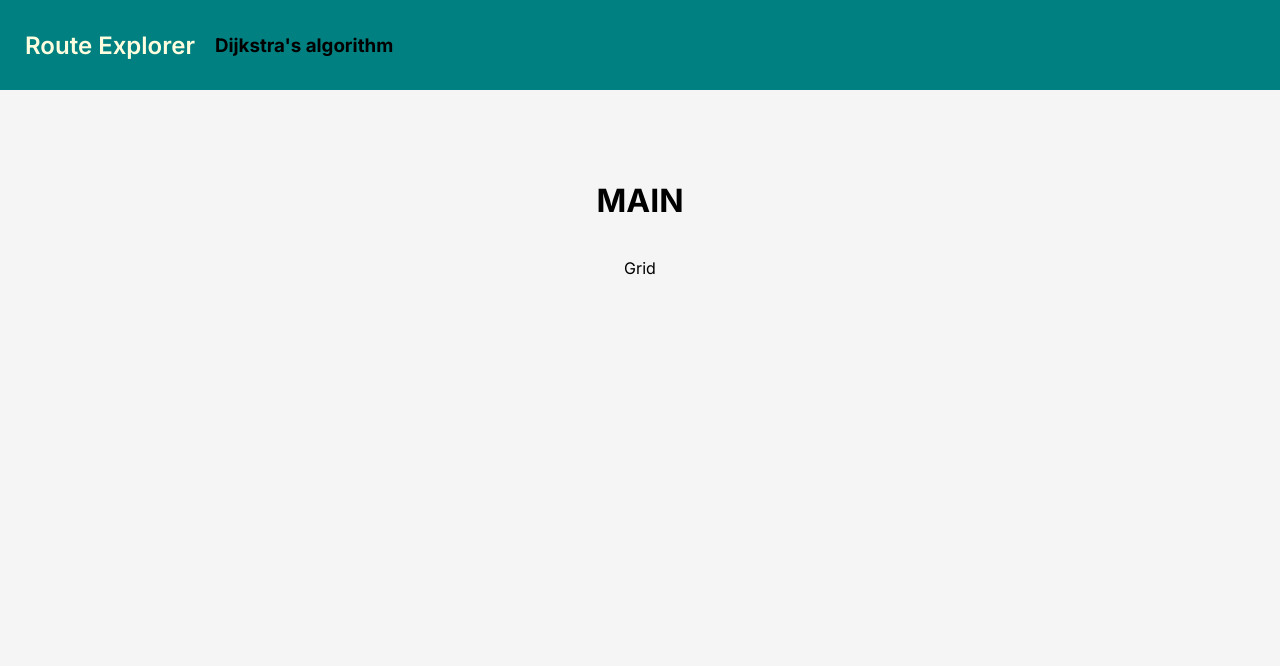
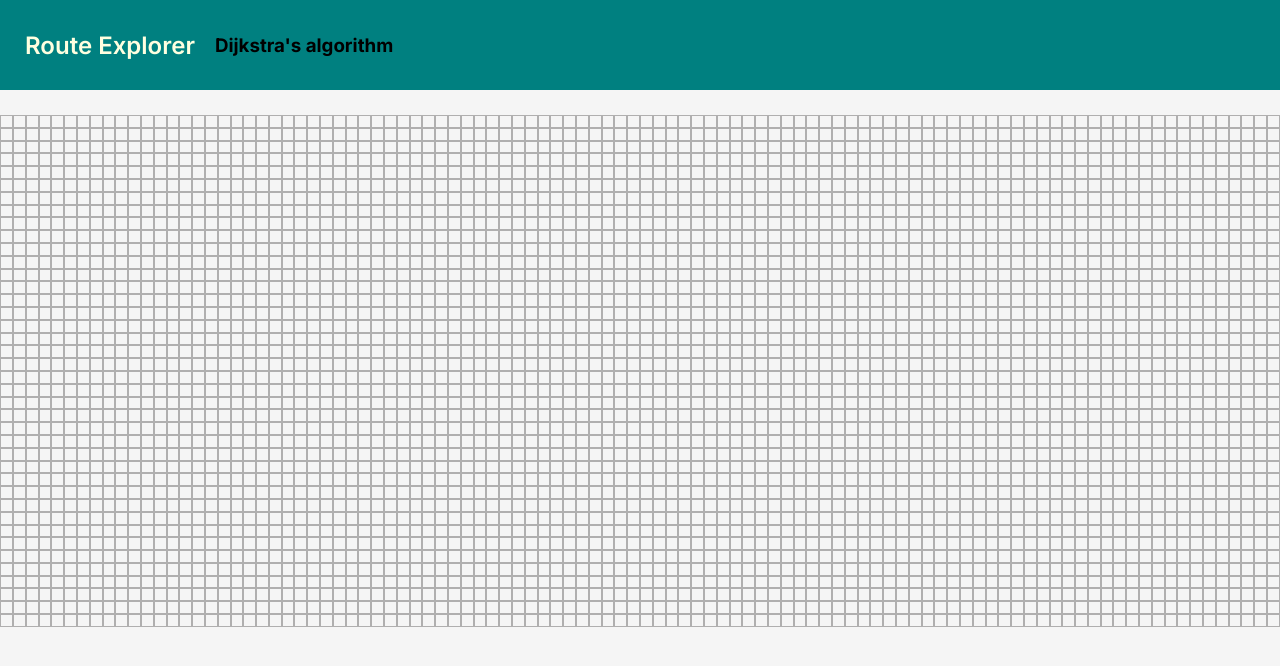
Before and after one commit to eswlo/RouteExplorer, a React (Vite) app: page / in a window 1280 px wide. Shown: the top 666 px of the page. Built offline with nearby package versions, Linux system fonts and the light colour scheme.

Commit message:
Render grid

```diff
--- a/src/components/Cell.jsx
+++ b/src/components/Cell.jsx
@@ -0,0 +1,8 @@
+import React from "react"
+
+export default function Cell(props) {
+    return (
+        <div className="cell">
+        </div>
+    )
+}
--- a/src/components/Grid.jsx
+++ b/src/components/Grid.jsx
@@ -1,10 +1,11 @@
 import React from "react"
 import { useState } from 'react'
 import { nanoid } from "nanoid"
+import Cell from "./Cell"
 
 export default function Grid() {
-    const WIDTH = 50;
-    const HEIGHT = 50;
+    const WIDTH = 100;
+    const HEIGHT = 40;
 
     const [grid, setGrid] = useState(createNewGrid());
     const [doneSearch, setDoneSearch] = React.useState(false); // set True if search is finalized
@@ -35,9 +36,24 @@ export default function Grid() {
         return newGrid;
     }
 
+    const cellElements = grid.map((cell) => {
+        return (
+            <Cell
+            key={cell.id}
+            cell={cell}
+            />
+        )
+    })
+
+    const gridStyle = {
+        display: 'grid',
+        gridTemplate: `auto auto / repeat(${WIDTH}, 1fr)`,
+        gap: '0px',
+    }
+
     return (
-        <div>
-            <p>Grid</p>
+        <div className="grid" style={gridStyle}>
+            {cellElements}
         </div>
     )
 }
--- a/src/components/Main.jsx
+++ b/src/components/Main.jsx
@@ -4,7 +4,6 @@ import Grid from "./Grid"
 export default function Navbar() {
     return (
         <main>
-            <h1>MAIN</h1>
             <Grid />
         </main>
     )
--- a/src/style.css
+++ b/src/style.css
@@ -26,9 +26,19 @@ nav {
 }
 
 main {
-    padding: 70px 80px;
+    padding: 25px 50px;
     display: flex;
     flex-direction: column;
     justify-content: center;
     align-items: center;
 }
+
+.cell {
+    height: 0.8rem;
+    width: 0.8rem;
+    border: 0.5px solid rgb(176, 175, 175);
+    cursor: pointer;
+    display: flex;
+    justify-content: center;
+    align-items: center;
+}
```
